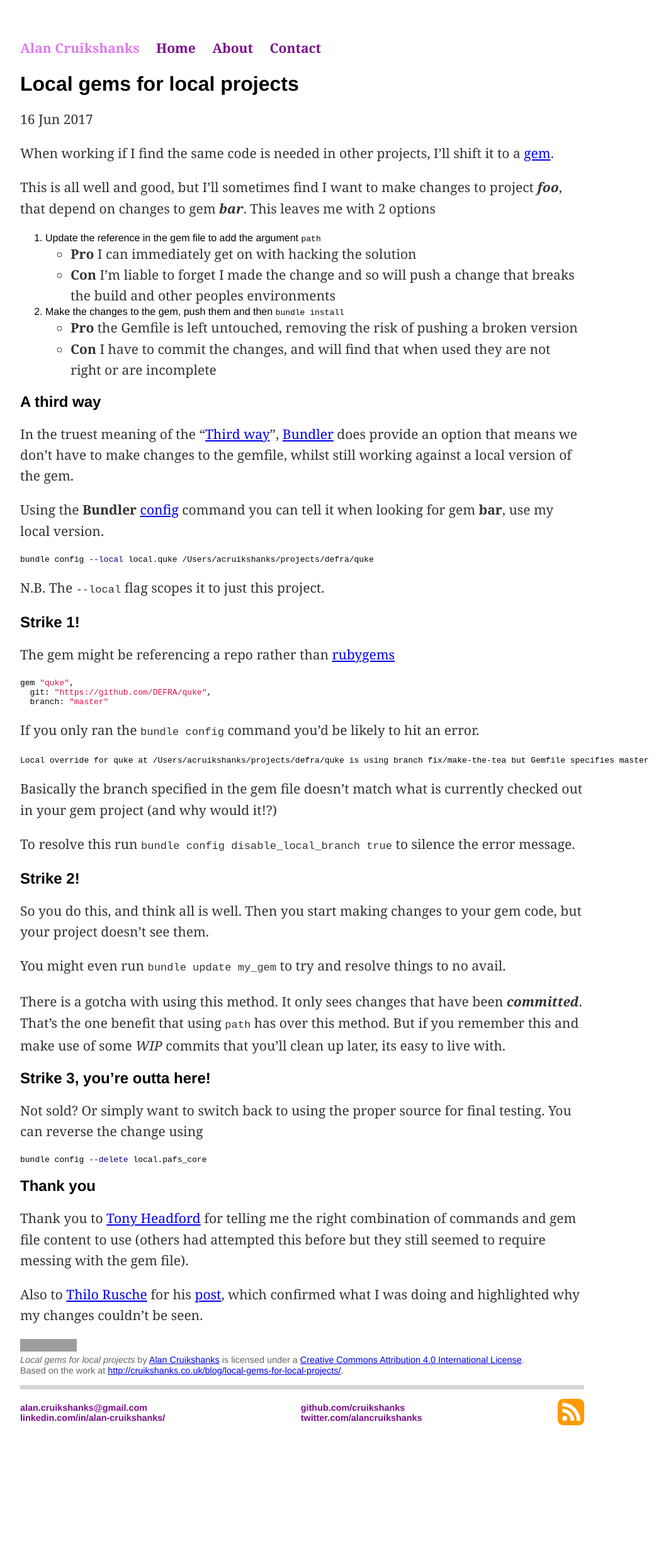
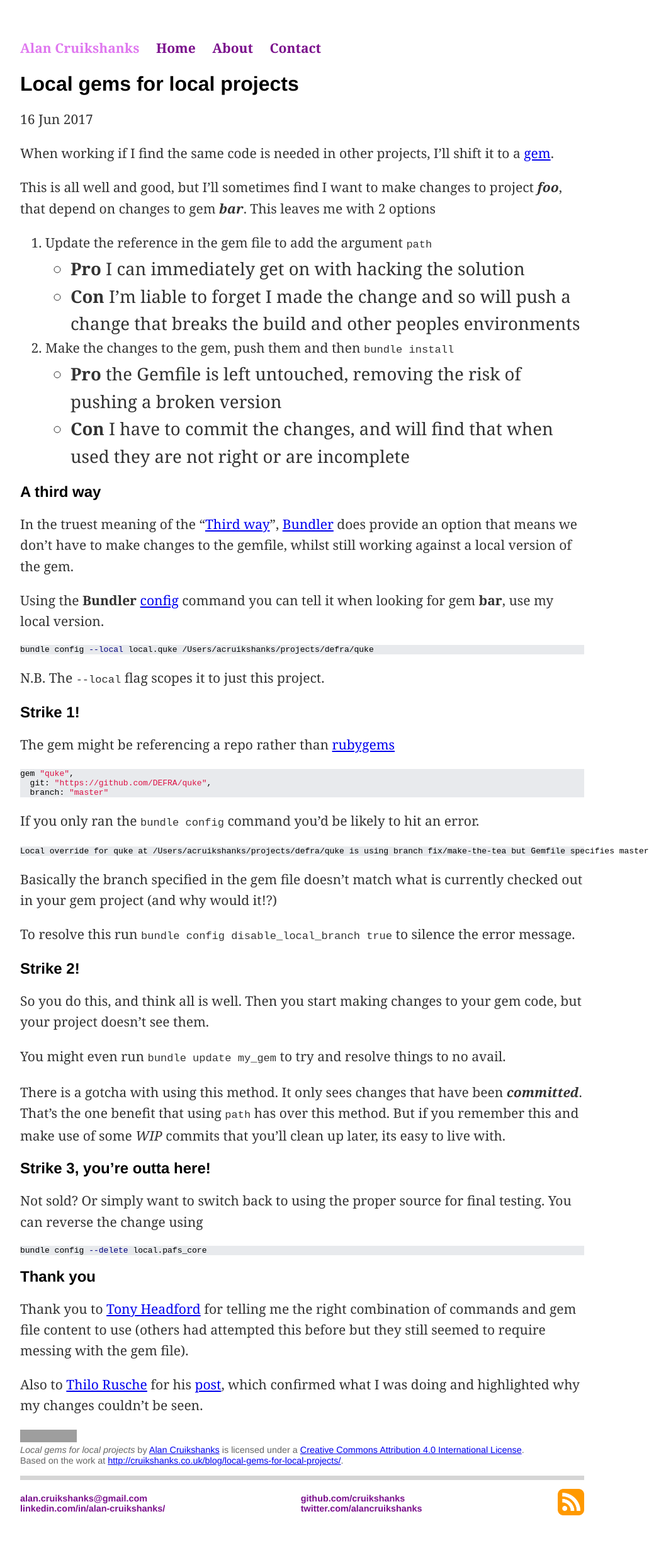
Before and after one commit to Cruikshanks/cruikshanks.github.io, a Jekyll site: the page built from _posts/2017-06-16-local-gems-for-local-projects.md, in a window 1280 px wide. Shown: the whole page at 63% size, without its empty margins (160-1218 px from the left). Built offline with Jekyll 4.4.1, drawn with Linux system fonts in a browser that asks for light colours; before the commit the page ends 2326 px from its top, so only the background shows below that; grey boxes are pictures that could not be loaded.

Commit message:
Fix missing OL style/code highlighting
Found that our default styling did not cover ordered lists (OL) so
corrected that.

Also felt that it wasn't as clear as it could be to differentiate
between the code blocks and the content of the post. Therefore tweaked
the highlight color to light grey to make the distinction clearer.

```diff
--- a/assets/css/main.css
+++ b/assets/css/main.css
@@ -20,7 +20,7 @@ nav li {
 nav li.title {
   color: #df78ef;
 }
-p, ul {
+p, ul, ol {
   font-size: 1.313em;
   line-height: 1.58em;
   color: #333;
--- a/assets/css/syntax.css
+++ b/assets/css/syntax.css
@@ -1,4 +1,4 @@
-.highlight  { background: #ffffff; }
+.highlight  { background: #e8eaed; }
 .highlight .c { color: #999988; font-style: italic } /* Comment */
 .highlight .err { color: #a61717; background-color: #e3d2d2 } /* Error */
 .highlight .k { font-weight: bold } /* Keyword */
```
